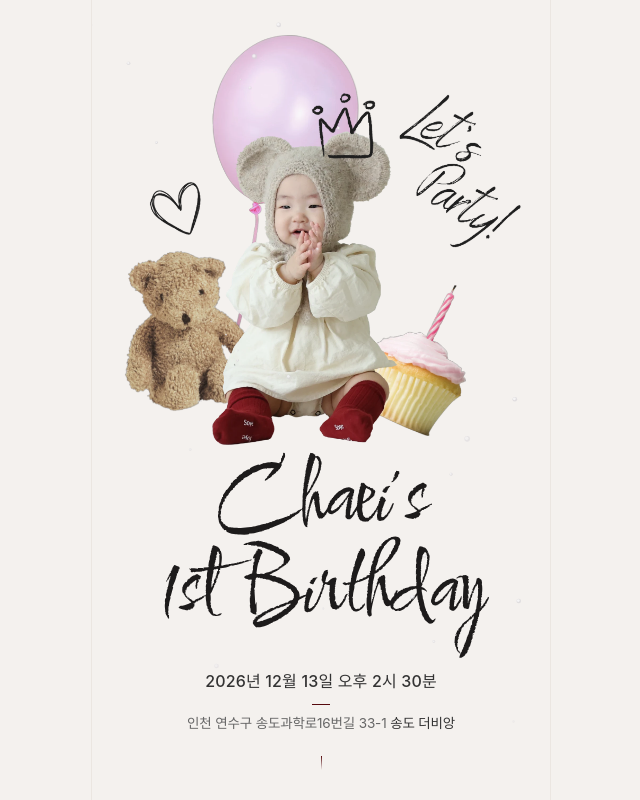
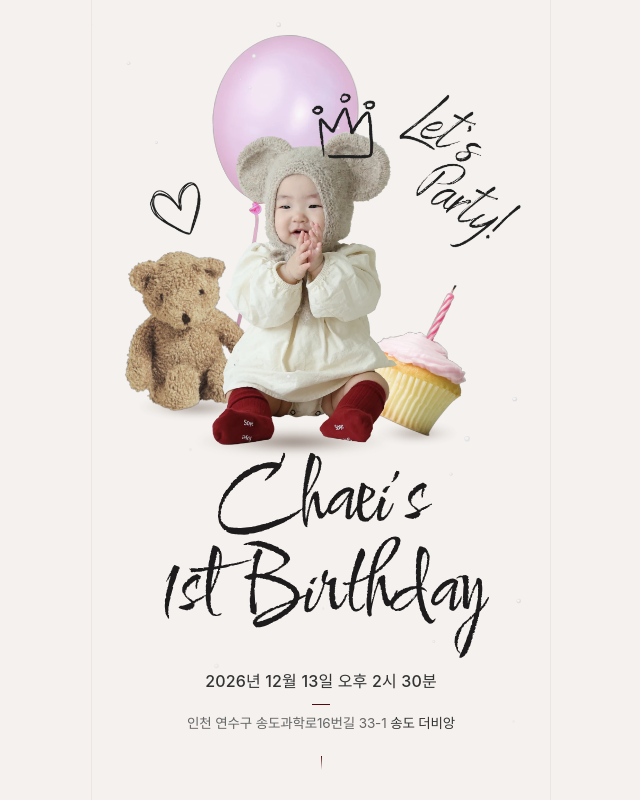
Before and after one commit to cnd2151-cloud/chaei-invitation, a React (Vite) app: page / in a window 1280 px wide. Shown: the top 800 px of the page, without its empty margins (319-959 px from the left). Built offline with nearby package versions, Linux system fonts and the light colour scheme; a web font is replaced by a local one.

Commit message:
Add soft floor shadows under hero objects
Co-Authored-By: Claude Opus 5.5 <noreply@anthropic.com>
Claude-Session: https://claude.ai/code/session_017ekPyNYqwp7W2wUYv2yT37

```diff
--- a/src/components/Hero.tsx
+++ b/src/components/Hero.tsx
@@ -11,6 +11,16 @@ const ALT: Record<string, string> = {
   bear: '',
   cupcake: '',
 };
+
+/**
+ * 바닥 그림자 (메인 비주얼 기준 %, 중심 x/y · 너비 · 높이 · 진하기)
+ * 위치 조정이 필요하면 숫자만 바꾸세요.
+ */
+const SHADOWS = [
+  { name: 'baby', x: 43.5, y: 97.2, w: 46, h: 6.5, o: 1 },
+  { name: 'bear', x: 20.5, y: 89.2, w: 27, h: 5, o: 0.85 },
+  { name: 'cupcake', x: 72.5, y: 95.2, w: 19, h: 4.2, o: 0.75 },
+];
 
 /** 손그림 장식: 원본 손그림 이미지를 중심선 마스크로 그려가며 드러냄 */
 function Doodles({ start }: { start: boolean }) {
@@ -92,6 +102,14 @@ export default function Hero() {
       <Snow />
       <div className="hero__inner">
         <div className="hero__stage" style={{ aspectRatio: `${CANVAS.w} / ${CANVAS.h}` }}>
+          {SHADOWS.map((sh) => (
+            <span
+              key={sh.name}
+              className={`floor-shadow floor-shadow--${sh.name}`}
+              aria-hidden="true"
+              style={{ left: `${sh.x}%`, top: `${sh.y}%`, width: `${sh.w}%`, height: `${sh.h}%`, '--o': sh.o } as React.CSSProperties}
+            />
+          ))}
           {LAYER_ORDER.map((n, i) => {
             const b = LAYER_BOX[n];
             return (
--- a/src/styles/global.css
+++ b/src/styles/global.css
@@ -118,6 +118,29 @@ ul, ol { list-style: none; }
   from { transform: rotate(-1.4deg); }
   to   { transform: rotate(1.6deg); }
 }
+
+.floor-shadow {
+  position: absolute;
+  z-index: 0;
+  transform: translate(-50%, -50%) scaleX(0.85);
+  border-radius: 50%;
+  opacity: 0;
+  pointer-events: none;
+  /* 넓고 옅은 그림자 */
+  background: radial-gradient(closest-side, rgba(92, 70, 56, 0.34), rgba(92, 70, 56, 0.15) 55%, rgba(92, 70, 56, 0) 100%);
+  filter: blur(3px);
+  transition: opacity 1.2s var(--ease) 0.45s, transform 1.3s var(--ease) 0.45s;
+}
+/* 바닥에 닿는 부분의 진한 그림자 */
+.floor-shadow::after {
+  content: '';
+  position: absolute;
+  left: 18%; right: 18%; top: 30%; bottom: 22%;
+  border-radius: 50%;
+  background: radial-gradient(closest-side, rgba(70, 50, 40, 0.42), rgba(70, 50, 40, 0) 100%);
+  filter: blur(2px);
+}
+.is-ready .floor-shadow { opacity: var(--o, 1); transform: translate(-50%, -50%); }
 
 .hero__doodles {
   position: absolute;
```
